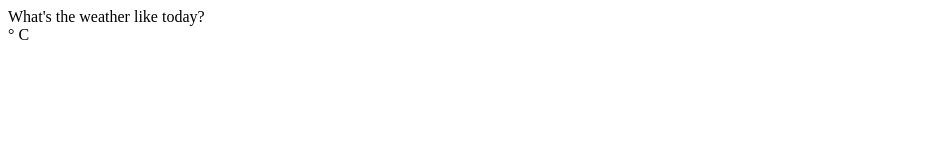
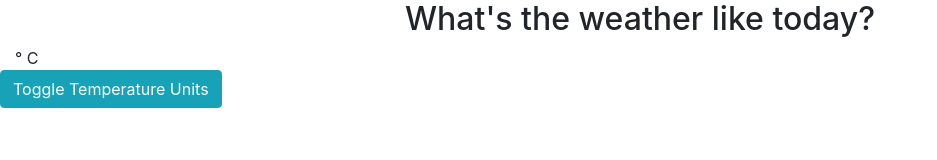
Before and after one commit to milomacphail/Weather-API, a plain HTML site: page index.html in a window 1280 px wide. Shown: the whole page, without its empty margins (0-937 px from the left). Drawn offline with nearby package versions, Linux system fonts and the light colour scheme.

Commit message:
Functionality complete

```diff
--- a/index.html
+++ b/index.html
@@ -2,28 +2,32 @@
   <html>
     <head>
         <title>What is the weather?</title>
-
+        <link rel="stylesheet" href="https://stackpath.bootstrapcdn.com/bootstrap/4.1.3/css/bootstrap.min.css" integrity="sha384-MCw98/SFnGE8fJT3GXwEOngsV7Zt27NXFoaoApmYm81iuXoPkFOJwJ8ERdknLPMO" crossorigin="anonymous">
+        <script src="https://ajax.googleapis.com/ajax/libs/jquery/1.11.3/jquery.min.js"></script>
+        <script src="https://maxcdn.bootstrapcdn.com/bootstrap/3.3.6/js/bootstrap.min.js"
+        integrity="sha384-0mSbJDEHialfmuBBQP6A4Qrprq5OVfW37PRR3j5ELqxss1yVqOtnepnHVP9aJ7xS"
+        crossorigin="anonymous"></script>
     </head>
 
 
 <body>
-  <div class="container">
-  <div class="title">What's the weather like today?</div>
-  <div class="subtitle"></div>
+  <div class="container-fluid">
+  <div id="titlewrapper" class="container-fluid">
+    <h2 class="text-center" id="header">What's the weather like today?</h2>
+  </div>
   <div class="weather-info">
     <div id="location" class="info"></div>
-    <div id="temperature" class="info">
+    <div id="temperature" class="info"></div>
       <span id="temperature-num"></span>
-      <span>°</span>
+      <span>&deg;</span>
       <span id="temperature-scale">C</span>
     </div>
     <div id="weather-condition" class="info"></div>
     <div id="weather-icon" class="info"></div>
+  </div class="togglewrapper">
+    <button id="togglebutton" class="btn btn-info" onclick="toggleScale()">Toggle Temperature Units</button>
   </div>
-</div>
-
    <script type="text/javascript" src="weather.js"></script>
-
 
 </body>
 
--- /dev/null
+++ b/style.css
@@ -0,0 +1,8 @@
+.weather-info {
+    display: flex;
+    justify-content: center;
+}
+
+#titlewrapper {
+    text-align: center;
+}
--- a/weather.js
+++ b/weather.js
@@ -1,11 +1,10 @@
 const loc = document.getElementById("location");
 const temNum = document.getElementById("temperature-num");
-const temScale = document.getElementById("temperature-scale");
+const tempScale = document.getElementById("temperature-scale");
 const weatherCon = document.getElementById("weather-condition");
 const weatherIcon = document.getElementById("weather-icon");
 
 
-// get location
 function getLocation() {
   if (navigator.geolocation) {
     navigator.geolocation.getCurrentPosition(position => {
@@ -16,10 +15,9 @@ function getLocation() {
   }
 }
 
-// get weather data according to the location
 function getWeather(lat, long) {
   const root = "https://fcc-weather-api.glitch.me/api/current?";
-  fetch(`${root}lat=${lat}&lon=${long}`, { method: "get" })
+  fetch(`${root}lat=${lat}&lon=${long}`)
     .then(resp => resp.json())
     .then(data => {
       updateDataToUI(data.name, data.weather, data.main.temp);
@@ -29,36 +27,33 @@ function getWeather(lat, long) {
     });
 }
 
-// update the data from API to DOM
 function updateDataToUI(location, weather, temp) {
   weatherIcon.innerHTML = `<img src="${weather[0].icon}" />`;
   weatherCon.innerHTML = weather[0].main;
   loc.innerHTML = location;
-  temNum.innerHTML = `${temp}`;
+  temNum.innerHTML = `${temp.toFixed()}`;
 }
 
 window.onload = function() {
   getLocation();
 };
 
-// helper function change from C to F
 function cToF(celsius) {
   return celsius * 9 / 5 + 32;
 }
-// helper function: change from F to C
+
 function fToC(fahrenheit) {
   return (fahrenheit - 32) * 5 / 9;
 }
 
 function toggleScale() {
-  if (temScale.innerHTML === "C") {
-    temNum.innerHTML = cToF(temNum.innerHTML).toFixed(2);
-    temScale.innerHTML = "F";
-  } else if (temScale.innerHTML === 'F') {
-    temNum.innerHTML = fToC(temNum.innerHTML).toFixed(2);
-    temScale.innerHTML = "C";
+  if (tempScale.innerHTML === "C") {
+    temNum.innerHTML = cToF(temNum.innerHTML).toFixed(0);
+    tempScale.innerHTML = "F";
+  } else if (tempScale.innerHTML === 'F') {
+    temNum.innerHTML = fToC(temNum.innerHTML).toFixed(0);
+    tempScale.innerHTML = "C";
   }
 }
 
-// toggle the temperature scale
-temScale.addEventListener("click", toggleScale);
+tempScale.addEventListener("click", toggleScale);
```
